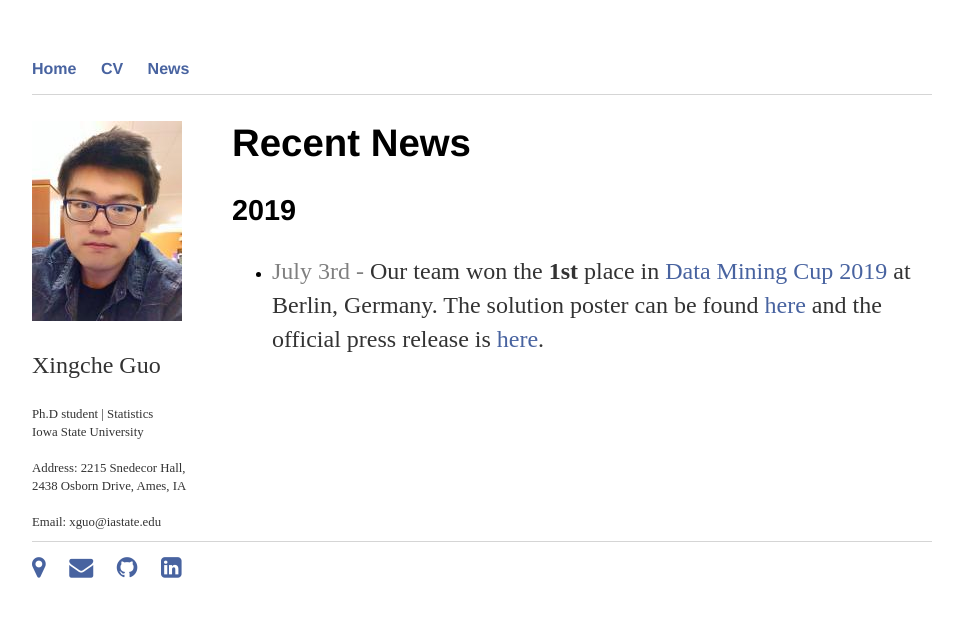
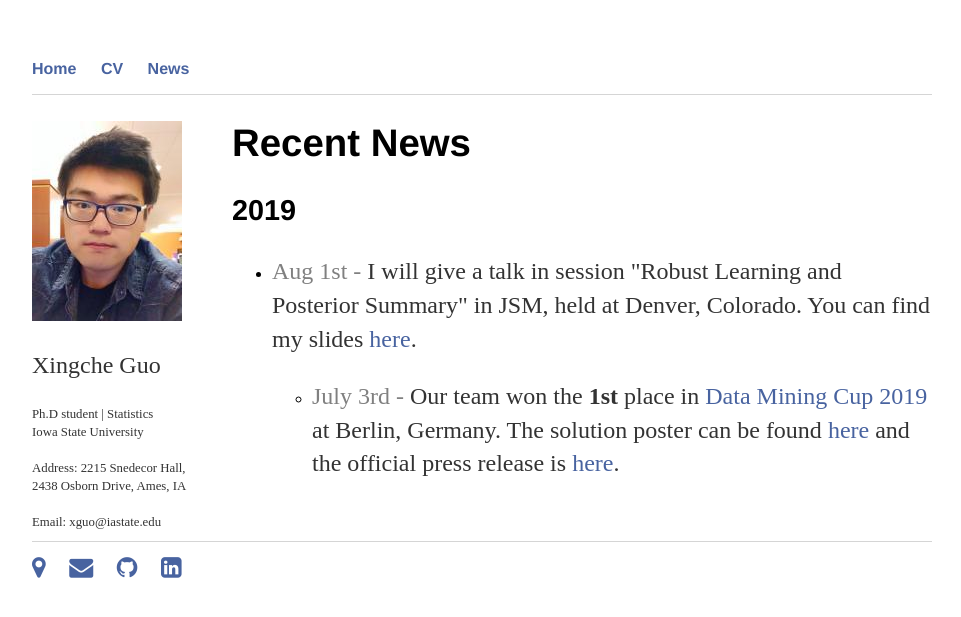
Before and after one commit to xingcheg/xingcheg.github.io, a Jekyll site: the page built from news/index.html, in a window 1280 px wide. Shown: the top 617 px of the page, without its empty margins (158-1119 px from the left). Built offline with Jekyll 4.4.1, drawn with Linux system fonts in a browser that asks for light colours.

Commit message:
Update index.html

```diff
--- a/news/index.html
+++ b/news/index.html
@@ -6,6 +6,14 @@ title: Recent News
 <h1> Recent News </h1>
 
 <h3> 2019 </h3>
+
+<ul>
+  <li><p> <span style="color: #808080">Aug 1st - </span>
+	  I will give a talk in session "Robust Learning and Posterior Summary" in JSM, held at Denver, Colorado.
+	  You can find my slides
+	  <a href="https://github.com/xingcheg/JSM2019/blob/master/JSM-2019/jsm_2019_xingche.pdf">here</a>.
+</p></li>
+
 
 <ul>
   <li><p> <span style="color: #808080">July 3rd - </span>
```
